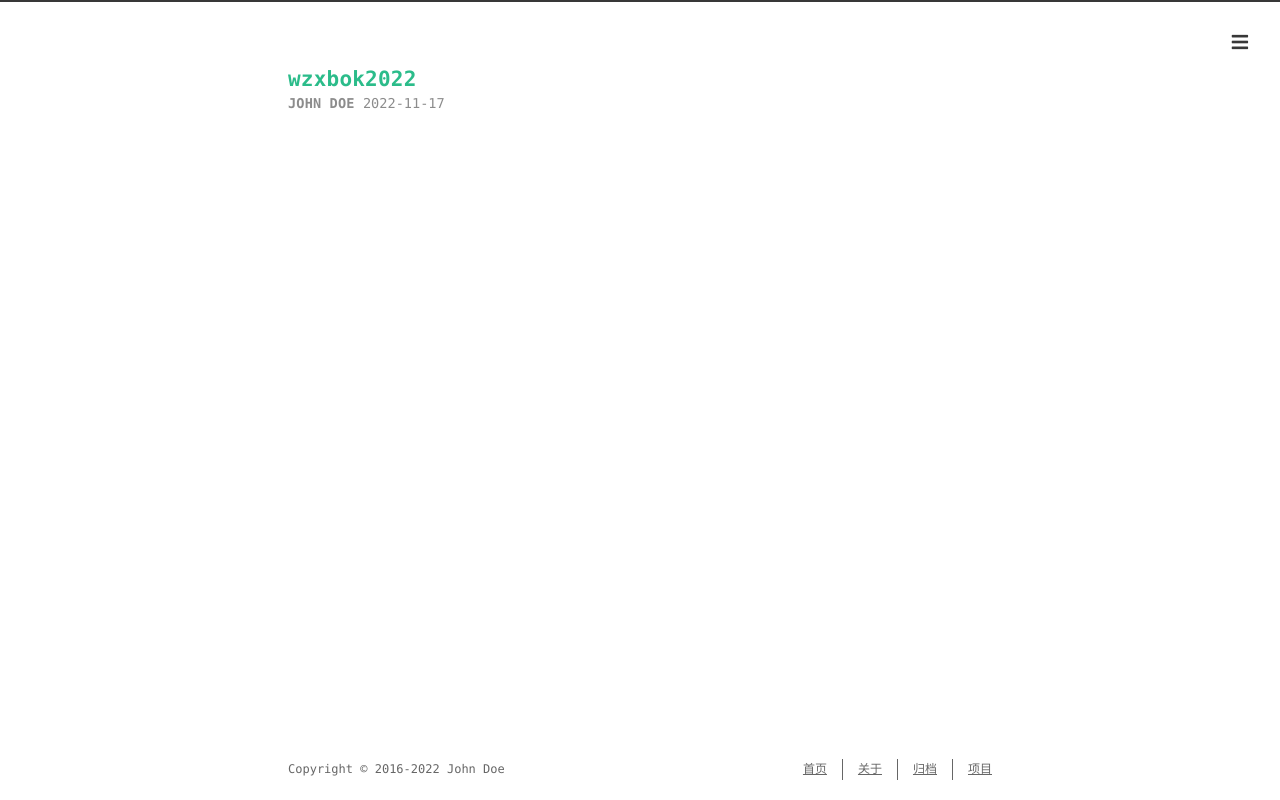
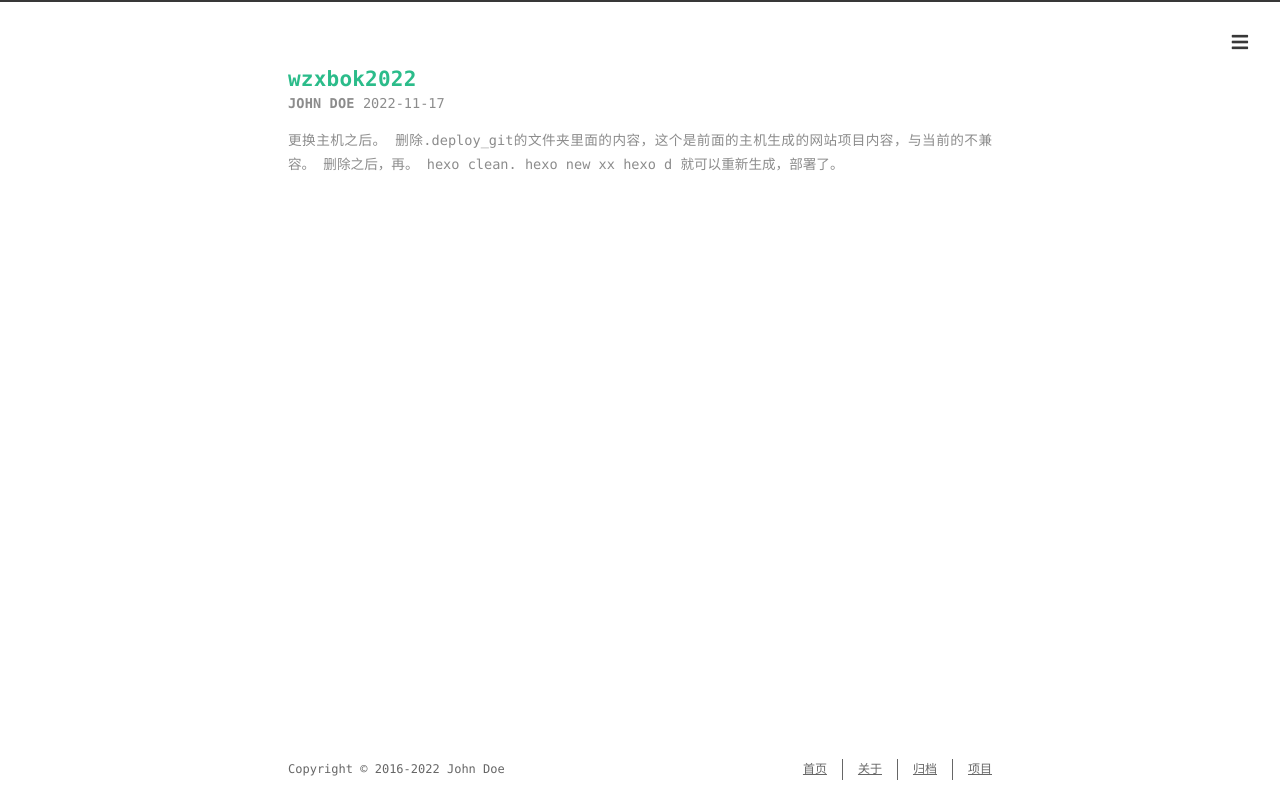
Before and after one commit to lwobjtube/lwobjtube.github.io, a plain HTML site: page 2022/11/17/wzxbok2022/index.html in a window 1280 px wide. Drawn offline with nearby package versions, Linux system fonts and the light colour scheme; some packages are replaced by stand-ins of ours; a script that the page names is missing; a web font is replaced by a local one.

Commit message:
Site updated: 2022-11-17 11:36:41

```diff
--- a/2022/11/17/wzxbok2022/index.html
+++ b/2022/11/17/wzxbok2022/index.html
@@ -126,6 +126,21 @@
     <div class="postdate">
 
         <time datetime="2022-11-17T03:12:54.000Z" itemprop="datePublished">2022-11-17</time>
+        <p><p>
+          更换主机之后。
+
+        删除.deploy_git的文件夹里面的内容，这个是前面的主机生成的网站项目内容，与当前的不兼容。
+
+        删除之后，再。
+
+        hexo clean.
+
+        hexo new xx
+
+        hexo d
+
+        就可以重新生成，部署了。
+        </p></p>
 
 
     </div>
```
